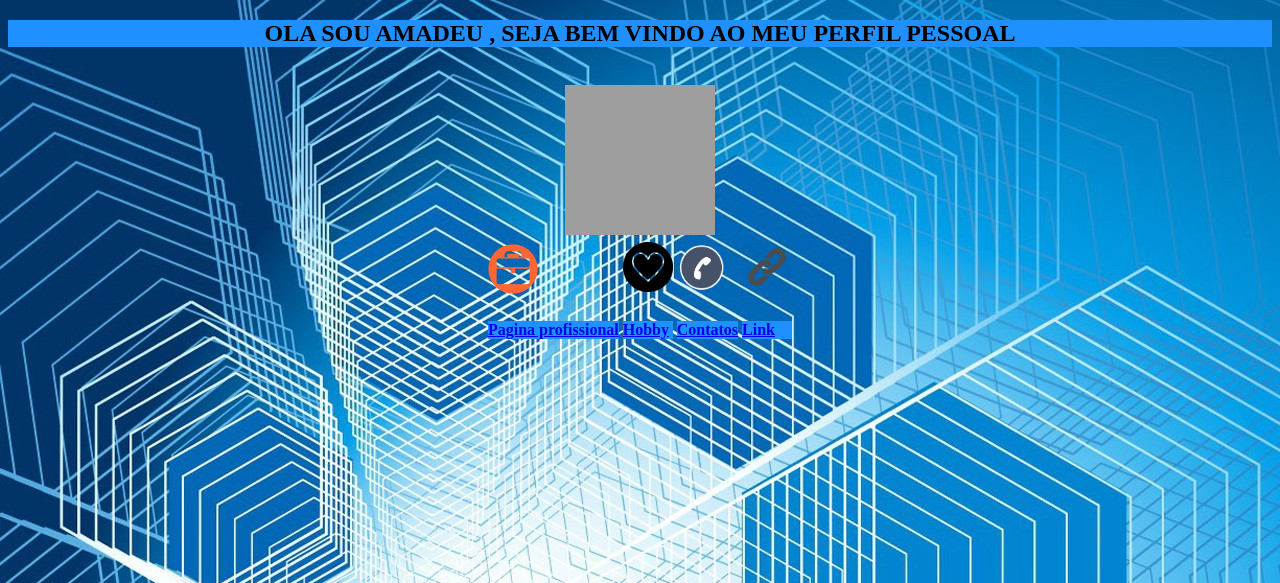
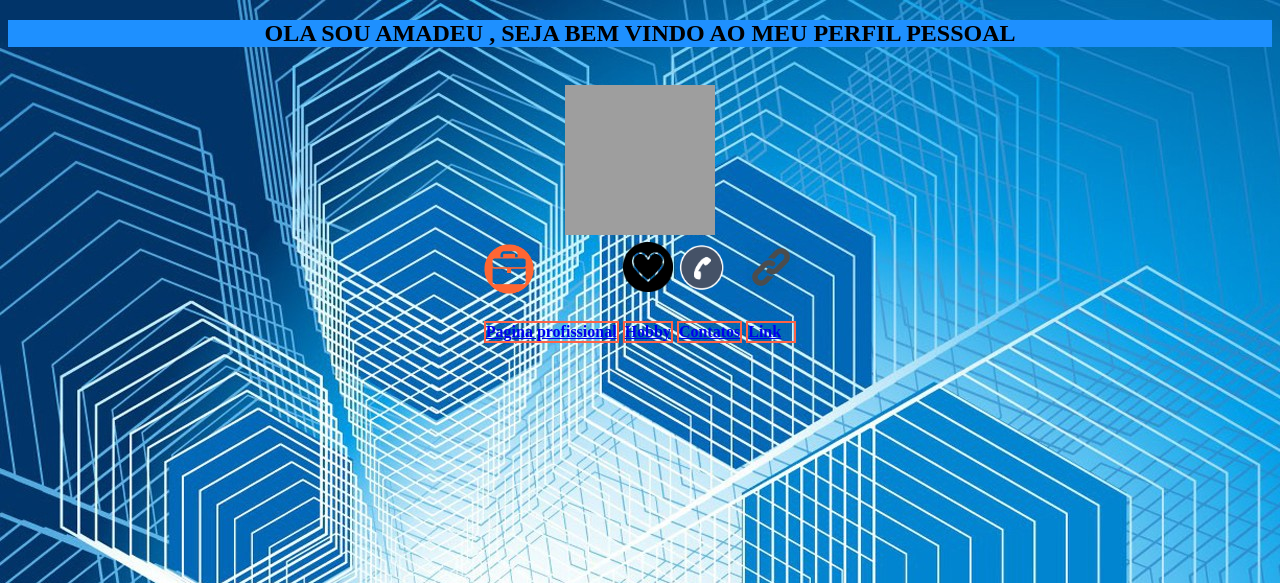
Before and after one commit to amadeupb36/amadeupb36.github.io, a PHP site: page / in a window 1280 px wide. Shown: the top 583 px of the page. Run offline with PHP 8.4, Linux system fonts and the light colour scheme; grey boxes are pictures that could not be loaded.

Commit message:
adicionando fundo e css

```diff
--- a/index.html
+++ b/index.html
@@ -32,22 +32,22 @@
     </tr>
      <tr>
 
-         <td> <h4   style="background-color:DodgerBlue;">
+         <td> <h4   style="border:2px solid Tomato;">
 
      <a href = "profissional.html" > Pagina profissional</a> </h4> </td>
 
 
-      <td> <h4 style="background-color:DodgerBlue;">
+      <td> <h4 style="border:2px solid Tomato;">
 
      <a href = "hobby.html"> Hobby </a> </h4> </td>
 
 
-   <td>  <h4 style="background-color:DodgerBlue;">
+   <td>  <h4 style="border:2px solid Tomato;">
 
      <a href = "contato.html"> Contatos </a> </h4>  </td>
 
 
-       <td>  <h4 style="background-color:DodgerBlue;">
+       <td>  <h4 style="border:2px solid Tomato;">
 
       <a href = "links.html"> Link </a> </h4> </td>
 
--- a/style.css
+++ b/style.css
@@ -5,3 +5,10 @@ h4 {
   style="border:2px solid Tomato;"
 
 }
+
+
+h1{
+
+  style="border:2px solid Tomato;"
+
+}
```
